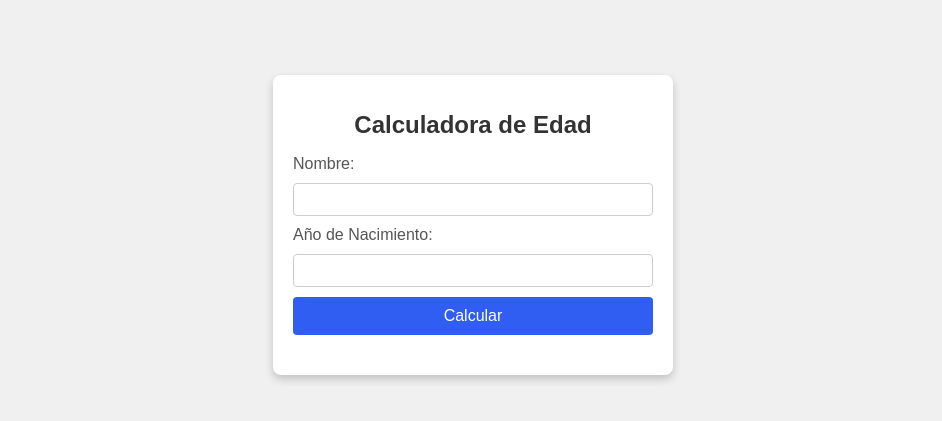
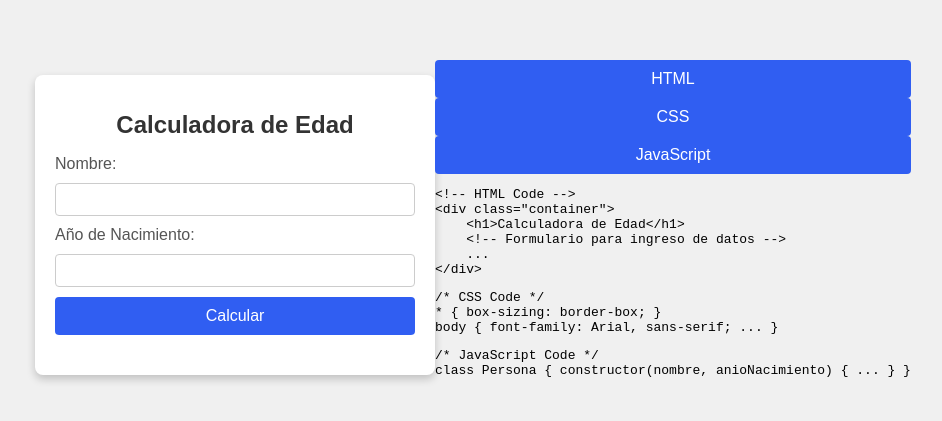
Before and after one commit to nicolascorbella/entrega1jscorbella, a plain HTML site: page index.html in a window 1280 px wide. Shown: the part 175-596 px from the top of the page, without its empty margins (167-1109 px from the left). Drawn offline with Linux system fonts and the light colour scheme.

Commit message:
Update index.html

```diff
--- a/index.html
+++ b/index.html
@@ -24,6 +24,32 @@
         <div id="userList" style="display: none;"></div>
     </div>
 
+    <!-- Contenedor para el código de la página -->
+    <div class="code-container">
+        <div class="tabs">
+            <button onclick="showCode('htmlCode')">HTML</button>
+            <button onclick="showCode('cssCode')">CSS</button>
+            <button onclick="showCode('jsCode')">JavaScript</button>
+        </div>
+        <pre id="htmlCode" class="code active">
+&lt;!-- HTML Code --&gt;
+&lt;div class="container"&gt;
+    &lt;h1&gt;Calculadora de Edad&lt;/h1&gt;
+    &lt;!-- Formulario para ingreso de datos --&gt;
+    ...
+&lt;/div&gt;
+</pre>
+        <pre id="cssCode" class="code">
+/* CSS Code */
+* { box-sizing: border-box; }
+body { font-family: Arial, sans-serif; ... }
+</pre>
+        <pre id="jsCode" class="code">
+/* JavaScript Code */
+class Persona { constructor(nombre, anioNacimiento) { ... } }
+</pre>
+    </div>
+
     <script src="script.js"></script>
 </body>
 </html>
```
